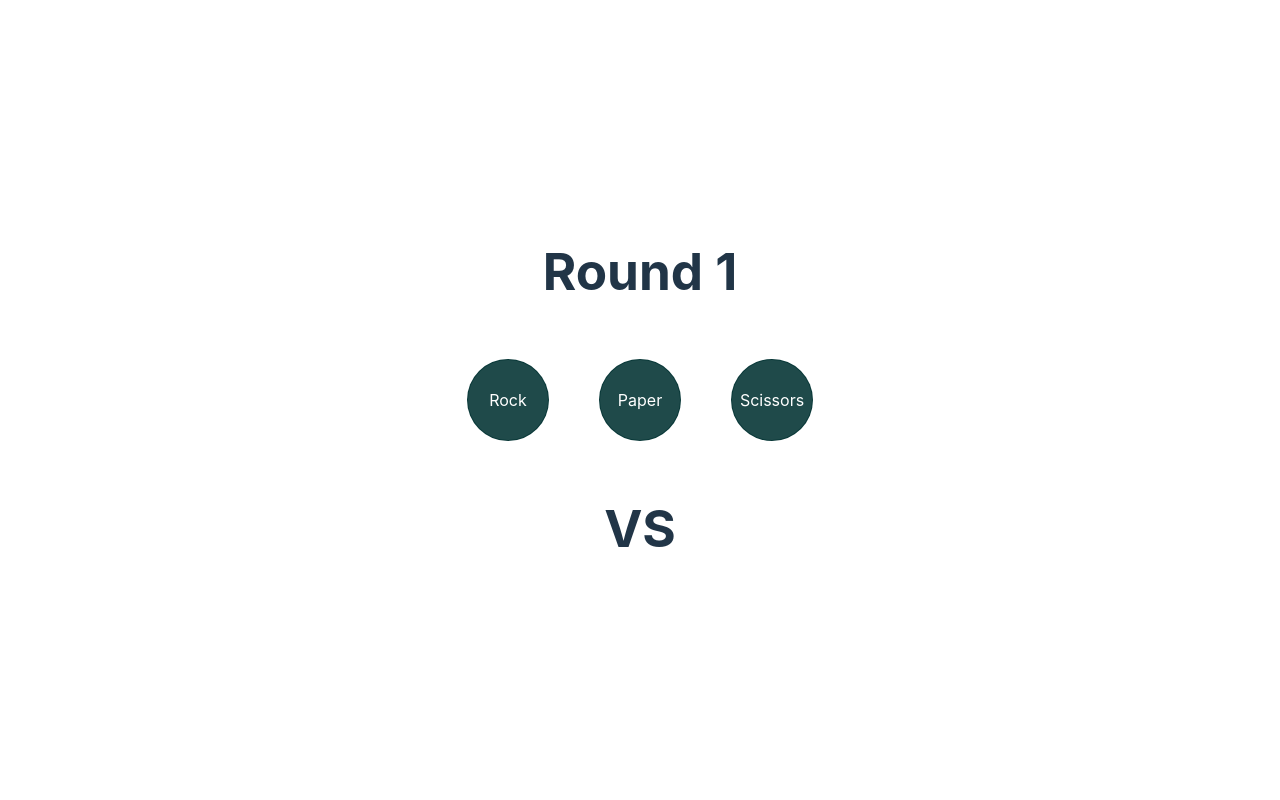
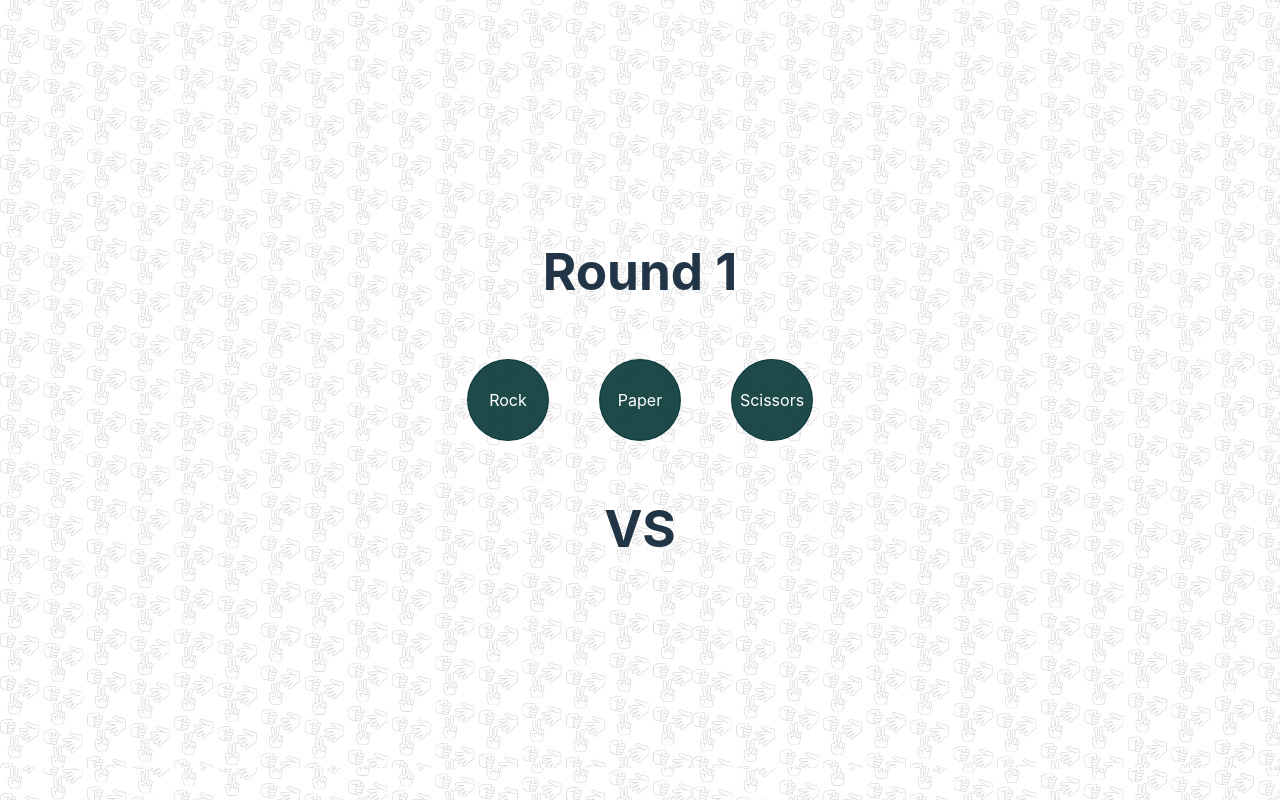
Before and after one commit to scottfzd/rock-paper-scissors, a React (Vite) app: page / in a window 1280 px wide. Built offline with nearby package versions, Linux system fonts and the light colour scheme.

Commit message:
add background image

```diff
--- a/src/App.css
+++ b/src/App.css
@@ -68,3 +68,8 @@
   opacity: 0.5;
   cursor: not-allowed;
 }
+
+
+body {
+  background-image: url('./assets/shifumi.jpg');
+}
```
Also changed, not shown: src/assets/shifumi.jpg (added).
